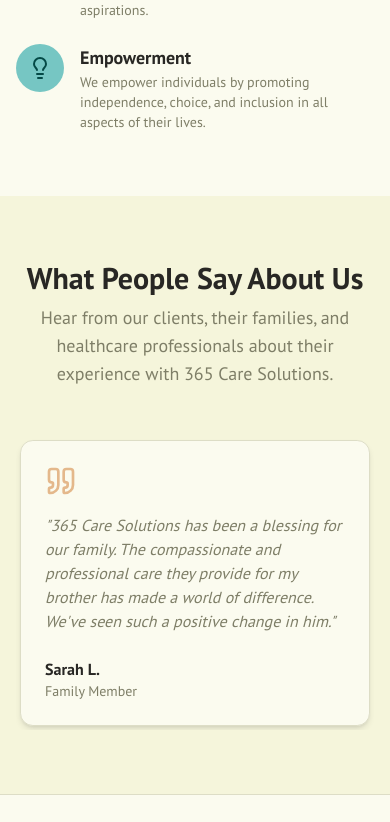
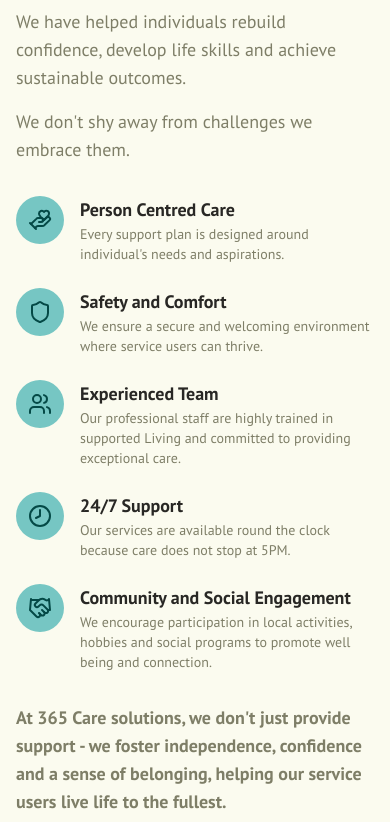
Before and after one commit to chrisbee2812/365caresol, a Next.js app: page / in a window 390 px wide. Shown: the part 3022-3844 px from the top of the page. Built offline with nearby package versions, Linux system fonts and the light colour scheme.

Commit message:
text changes as per customer request

```diff
--- a/src/app/page.tsx
+++ b/src/app/page.tsx
@@ -2,9 +2,12 @@ import Image from 'next/image';
 import Link from 'next/link';
 import {
   ArrowRight,
-  HeartHandshake,
-  Lightbulb,
   Quote,
+  Clock8,
+  Shield,
+  Users,
+  HandHeart,
+  Handshake
 } from 'lucide-react';
 import { Button } from '@/components/ui/button';
 import { Card, CardContent, CardHeader, CardTitle } from '@/components/ui/card';
@@ -22,19 +25,14 @@ const heroImage = PlaceHolderImages.find((img) => img.id === 'hero-landing');
 
 const testimonials = [
   {
-    name: 'Sarah L.',
-    role: 'Family Member',
-    quote: "365 Care Solutions has been a blessing for our family. The compassionate and professional care they provide for my brother has made a world of difference. We've seen such a positive change in him.",
+    name: '',
+    role: '',
+    quote: "We as a family after lots of deliberations and heartache decided to place Daniel in supported accommodation with the support of 365. We had initial reservations such a momentous decision for any parents however Daniel is settled and happy. 365 have been amazing and we are happy to talk to any parents who are considering this option.",
   },
   {
-    name: 'John D.',
-    role: 'Client',
-    quote: "The support I receive is tailored to my needs, and the staff are always so understanding and patient. I feel more independent and confident than ever before. Thank you, 365 Care Solutions!",
-  },
-  {
-    name: 'Dr. Emily Carter',
-    role: 'Healthcare Professional',
-    quote: "I frequently refer individuals to 365 Care Solutions and am consistently impressed by their commitment to person-centered care. They are a reliable and high-quality provider in our community.",
+    name: '',
+    role: '',
+    quote: "We as a family were worried about Mary moving From Children to Adult Services and it was a long time before this placement was found. There were some teething problems which were expected but Mary is now thriving. We fully endorse 365 and feel privileged that this Service exists.",
   },
 ];
 
@@ -137,32 +135,68 @@ export default function Home() {
               />
             </div>
             <div>
-              <h2 className="text-3xl md:text-4xl font-bold font-headline">Our Commitment to Care</h2>
+              <h2 className="text-3xl md:text-4xl font-bold font-headline">Why Choose Us</h2>
               <p className="mt-4 text-lg text-muted-foreground">
-                At 365 Care Solutions, our mission is to deliver the highest standard of care with dignity and respect. We are dedicated to creating a safe, nurturing, and supportive environment where every individual can thrive.
+                We are proud of our proven track record in successfully supporting individuals who have experienced placement breakdowns or difficulties in other services. Our team understands the complexities behind challenging behaviours and is committed to finding positive person centred solutions by offering stability, empathy and bespoke support.
               </p>
-              <div className="mt-6 grid grid-cols-1 sm:grid-cols-2 gap-6">
+              <p className="mt-4 text-lg text-muted-foreground">
+                We have helped individuals rebuild confidence, develop life skills and achieve sustainable outcomes.
+              </p>
+              <p className="mt-4 text-lg text-muted-foreground">
+                We don't shy away from challenges we embrace them.
+              </p>
+            </div>
+          </div>
+          <div className="mt-8 grid grid-cols-1 sm:grid-cols-2 md:grid-cols-3 gap-6">
             <div className="flex items-start gap-4">
               <div className="bg-accent p-3 rounded-full">
-                    <HeartHandshake className="w-6 h-6 text-accent-foreground" />
+                <HandHeart className="w-6 h-6 text-accent-foreground" />
               </div>
               <div>
-                    <h3 className="font-bold text-lg">Person-Centered</h3>
-                    <p className="text-muted-foreground text-sm">Our care plans are built around the individual, focusing on their unique needs, goals, and aspirations.</p>
+                <h3 className="font-bold text-lg">Person Centred Care</h3>
+                <p className="text-muted-foreground text-sm">Every support plan is designed around individual's needs and aspirations.</p>
               </div>
             </div>
             <div className="flex items-start gap-4">
               <div className="bg-accent p-3 rounded-full">
-                    <Lightbulb className="w-6 h-6 text-accent-foreground" />
+                <Shield className="w-6 h-6 text-accent-foreground" />
               </div>
               <div>
-                    <h3 className="font-bold text-lg">Empowerment</h3>
-                    <p className="text-muted-foreground text-sm">We empower individuals by promoting independence, choice, and inclusion in all aspects of their lives.</p>
+                <h3 className="font-bold text-lg">Safety and Comfort</h3>
+                <p className="text-muted-foreground text-sm">We ensure a secure and welcoming environment where service users can thrive.</p>
+              </div>
+            </div>
+            <div className="flex items-start gap-4">
+              <div className="bg-accent p-3 rounded-full">
+                <Users className="w-6 h-6 text-accent-foreground" />
+              </div>
+              <div>
+                <h3 className="font-bold text-lg">Experienced Team</h3>
+                <p className="text-muted-foreground text-sm">Our professional staff are highly trained in supported Living and committed to providing exceptional care.</p>
+              </div>
+            </div>
+            <div className="flex items-start gap-4">
+              <div className="bg-accent p-3 rounded-full">
+                <Clock8 className="w-6 h-6 text-accent-foreground" />
+              </div>
+              <div>
+                <h3 className="font-bold text-lg">24/7 Support</h3>
+                <p className="text-muted-foreground text-sm">Our services are available round the clock because care does not stop at 5PM.</p>
+              </div>
+            </div>
+            <div className="flex items-start gap-4">
+              <div className="bg-accent p-3 rounded-full">
+                <Handshake className="w-6 h-6 text-accent-foreground" />
+              </div>
+              <div>
+                <h3 className="font-bold text-lg">Community and Social Engagement</h3>
+                <p className="text-muted-foreground text-sm">We encourage participation in local activities, hobbies and social programs to promote well being and connection.</p>
               </div>
             </div>
           </div>
-            </div>
-          </div>
+          <p className="mt-8 text-lg text-muted-foreground font-bold">
+            At 365 Care solutions, we don't just provide support - we foster independence, confidence and a sense of belonging, helping our service users live life to the fullest.
+          </p>
         </div>
       </section>
 
@@ -184,7 +218,7 @@ export default function Home() {
           >
             <CarouselContent>
               {testimonials.map((testimonial, index) => (
-                <CarouselItem key={index} className="md:basis-1/2 lg:basis-1/3">
+                <CarouselItem key={index} className="md:basis-1/2 lg:basis-1/2">
                   <div className="p-1 h-full">
                     <Card className="flex flex-col h-full shadow-md">
                       <CardContent className="p-6 flex-grow flex flex-col justify-between">
```
Also changed, not shown: src/app/about/page.tsx (+38 -6 lines). Lines whose indentation alone changed are shown as unchanged.
